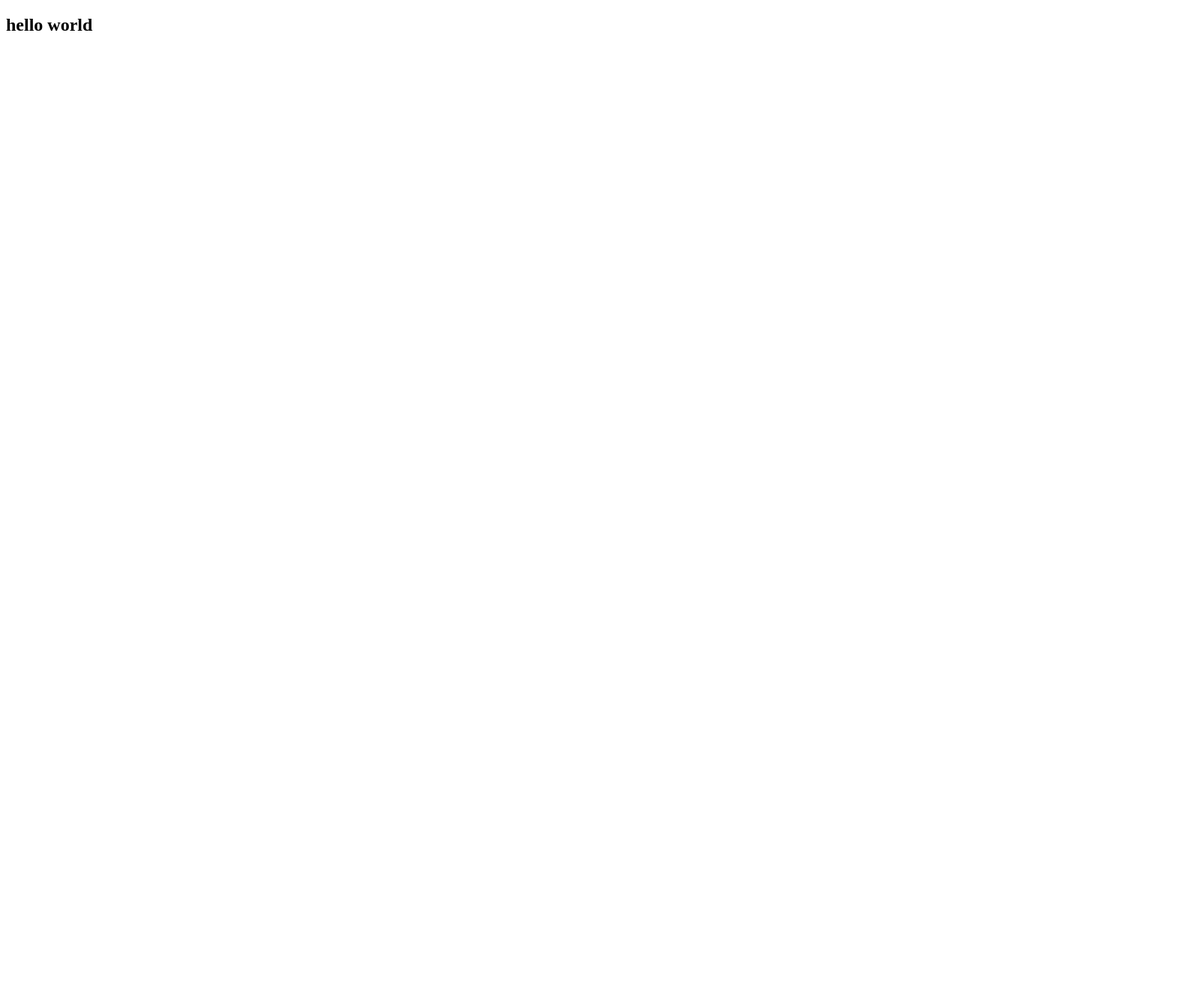
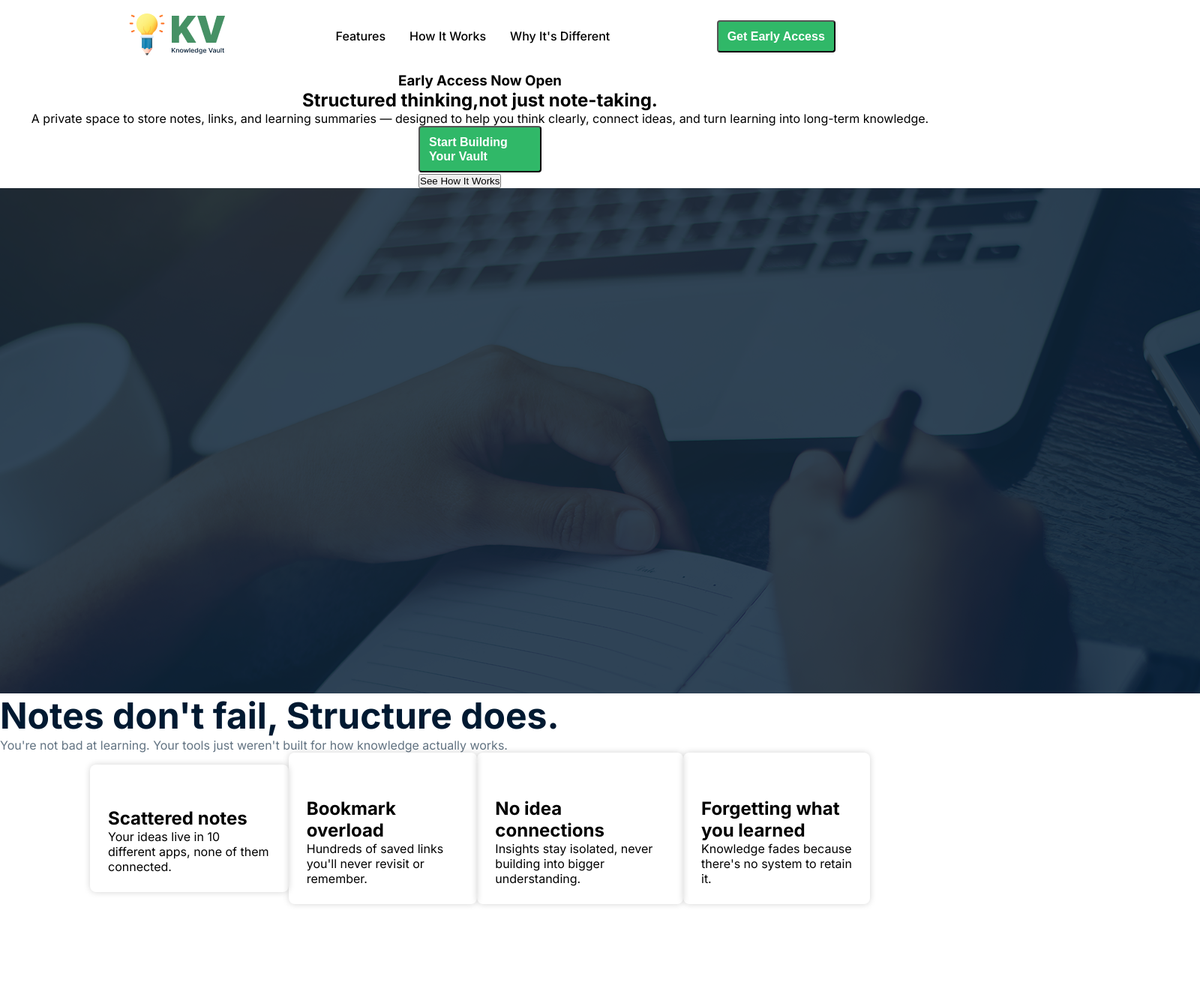
Before and after one commit to Suman-Miah/Assignment-01, a plain HTML site: page index.html in a window 1280 px wide. Shown: the whole page at 75% size, 1600 px wide, since content can reach past the window. Before the commit the page ends 800 px from the top, so only its background shows below. Drawn offline with Linux system fonts and the light colour scheme.

Commit message:
nav section, banner and note section design and update

```diff
--- a/index.html
+++ b/index.html
@@ -6,14 +6,82 @@
     <meta name="viewport" content="width=device-width, initial-scale=1.0">
     <title>Assinment-01</title>
     <link rel="stylesheet" href="styles/styles.css">
+
+    <link rel="preconnect" href="https://fonts.googleapis.com">
+    <link rel="preconnect" href="https://fonts.gstatic.com" crossorigin>
+    <link
+        href="https://fonts.googleapis.com/css2?family=Inter:ital,opsz,wght@0,14..32,100..900;1,14..32,100..900&display=swap"
+        rel="stylesheet">
+
+
+
 </head>
 
-<body>
-    <header>
-        <h2>hello world</h2>
+<body class="body">
+    <header class="header">
+        <nav class="navbar">
+            <div class="logo">
+                <img src="Images/logo-navbar.png" alt="">
+            </div>
+
+            <ul class="nav-menu">
+                <li><a href="">Features</a></li>
+                <li><a href="">How It Works</a></li>
+                <li><a href="">Why It's Different</a></li>
+            </ul>
+            <button class="btn">Get Early Access</button>
+        </nav>
+
     </header>
 
     <main>
+        <section id="banner">
+
+            <div class="heading-section">
+
+                <h3>Early Access Now Open</h3>
+                <h1 class="h1">Structured thinking,not just note-taking.</h1>
+                <p>A private space to store notes, links, and learning summaries — designed to help you think clearly,
+                    connect ideas, and turn learning into long-term knowledge.</p>
+
+                <div>
+                    <button class="btn">Start Building Your Vault</button>
+                    <button class="bnt-2">See How It Works</button>
+                </div>
+                <img src="Images/hero-bg.png" alt="">
+            </div>
+
+        </section>
+
+        <section>
+            <div class="Note-box">
+                <div class="note">
+                    <h2>Notes don't fail, Structure does.</h2>
+                    <p>You're not bad at learning. Your tools just weren't built for how knowledge actually works.</p>
+                </div>
+                <div class="note-card">
+                    <div class="card">
+                        <img src="Images/Vector.png" alt="">
+                        <h3>Scattered notes</h3>
+                        <p>Your ideas live in 10 different apps, none of them connected.</p>
+                    </div>
+                    <div class="card">
+                        <img src="Images/Bookmarks.png" alt="">
+                        <h3>Bookmark overload</h3>
+                        <p>Hundreds of saved links you'll never revisit or remember.</p>
+                    </div>
+                    <div class="card">
+                        <img src="Images/Brain.png" alt="">
+                        <h3>No idea connections</h3>
+                        <p>Insights stay isolated, never building into bigger understanding.</p>
+                    </div>
+                    <div class="card">
+                        <img src="Images/Info.png" alt="">
+                        <h3>Forgetting what you learned</h3>
+                        <p>Knowledge fades because there's no system to retain it.</p>
+                    </div>
+
+        </section>
 
     </main>
 
--- a/styles/styles.css
+++ b/styles/styles.css
@@ -0,0 +1,117 @@
+
+*{
+    margin: 0 auto;
+    padding: 0;
+}
+.body{
+    max-width: 1600px;
+    padding: 0px;
+    box-sizing: border-box;
+    font-family: "Inter", sans-serif;
+    font-optical-sizing: auto;
+}
+.header{
+    background-color: #FFFFFF;
+}
+
+
+.navbar{
+    display: flex;
+    padding: 16px 120px;
+    max-width: 1600px;
+    border: none;
+    flex-direction: row;
+    justify-content: space-between;
+    align-items: center;
+    gap: 50px;
+
+}
+
+.nav-menu{
+    display: flex;
+    flex-direction: row;
+    gap: 32px;
+    justify-content: flex-start;
+    align-items: center;
+    font-size: medium;
+    font-weight: 500;
+    font-size: 16px;
+    line-height: 152%;
+    list-style-type: none;
+
+}
+.nav-menu a{
+    text-decoration: none;
+    color: #000000;
+
+}
+
+.btn{
+    max-width: 164px;
+    display: flex;
+    justify-content: center;
+    align-items: center;
+    gap: 10px;
+    padding: 10px 12px;
+    border-radius: 4px;
+    color: white;
+    background-color: #30B868; rgba(70, 145, 101, 1);
+    font-size: 16px;
+    line-height: 19px;
+    text-align: left;
+    font-weight: 600;
+    text-transform: capitalize;
+}
+
+
+.heading-section{
+    display: flex;
+    flex-direction: column;
+    justify-content: center;
+    align-items: center;
+}
+
+.Note-box{
+
+    max-width: 1600px;
+    padding-left: 0px 120px 120px 120px;
+}
+
+.note h2{
+    max-width: 1360px;
+    font-size: 48px;
+    font-weight: bold;
+    color: #001931;
+    justify-content: center;
+    align-items: center;
+    margin: 0px auto;
+}
+
+.note p{
+    max-width: 1360px;
+    color: #627382;
+    font-size: 16px;
+    line-height: 20px;
+}
+
+.note-card{
+    display: flex;
+    justify-content: center;
+    align-items: center;
+    padding: 0px 120px 120px 120px;
+}
+
+.card{
+    max-width: 322px;
+    border-radius: 8px;
+    padding: 24px;
+    /* color: #FFFFFF; */
+    box-shadow: #0000002c 0px 0px 8px 0px;
+    gap: 16px;
+}
+
+.note-card .card h3{
+    font-size: 24px;
+    font-weight: bold;
+
+}
```
